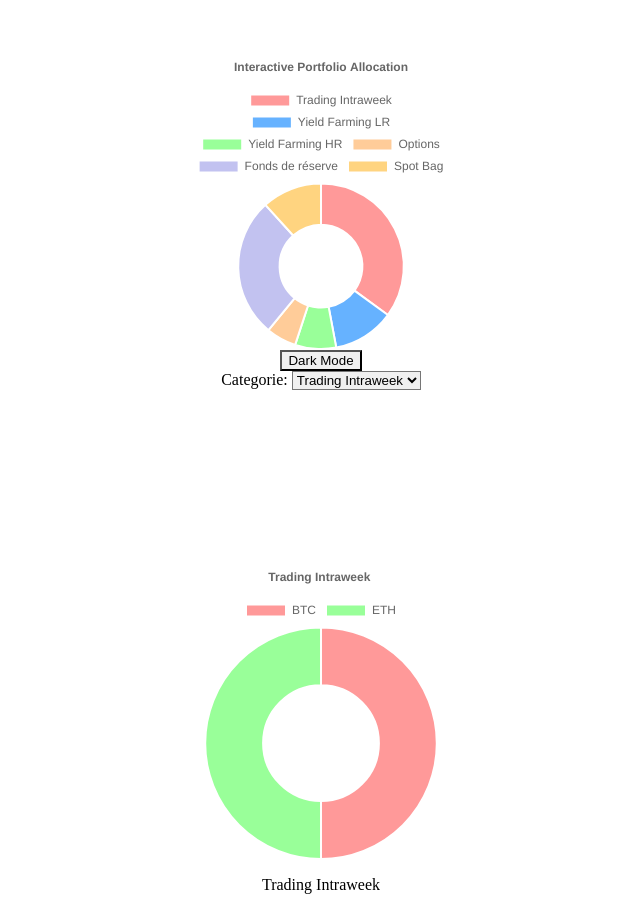
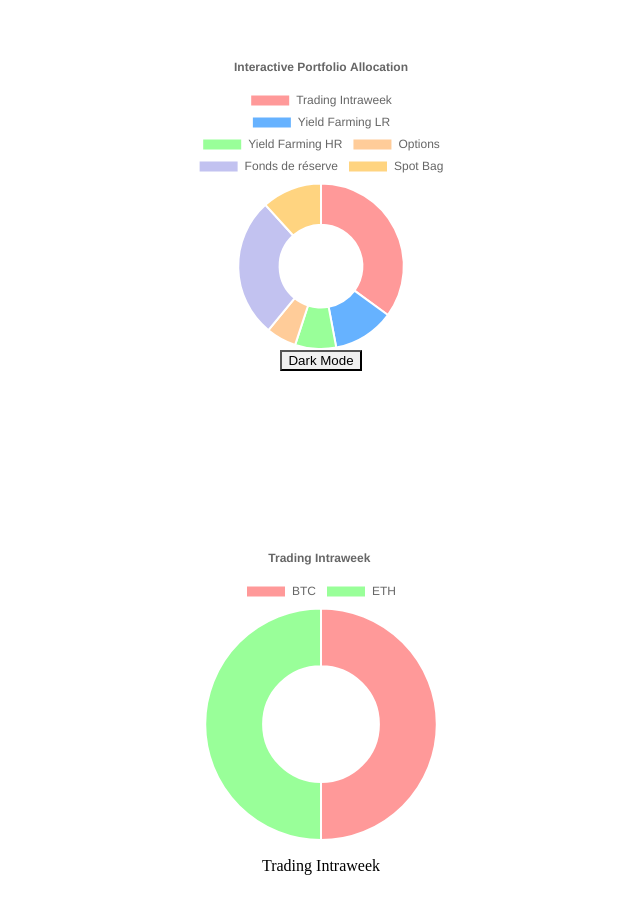
Before and after one commit to raph90999090/oxkaaaa, a plain HTML site: page index.html in a window 1280 px wide. Shown: the top 913 px of the page, without its empty margins (319-959 px from the left). Drawn offline with nearby package versions, Linux system fonts and the light colour scheme.

Commit message:
Update index.html

```diff
--- a/index.html
+++ b/index.html
@@ -22,16 +22,6 @@
     </div>
 
 
-
-        <label>Categorie:</label>
-        <select id="assetCategory">
-            <option value="Trading Intraweek">Trading Intraweek</option>
-            <option value="Yield Farming LR">Yield Farming LR</option>
-            <option value="Yield Farming HR">Yield Farming HR</option>
-            <option value="Options">Options</option>
-            <option value="Fonds de réserve">Fonds de réserve</option>
-            <option value="Spot Bag">Spot Bag</option>
-        </select>
 
 
 
```
